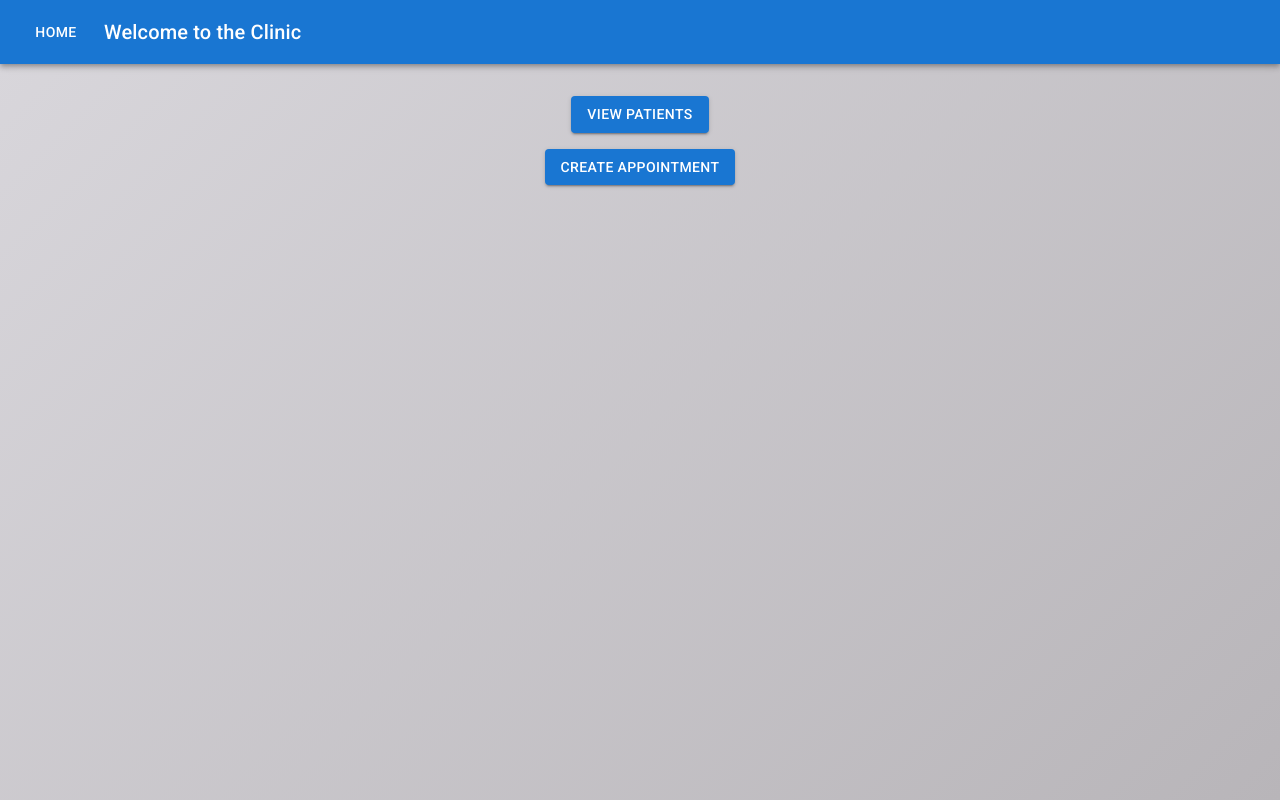
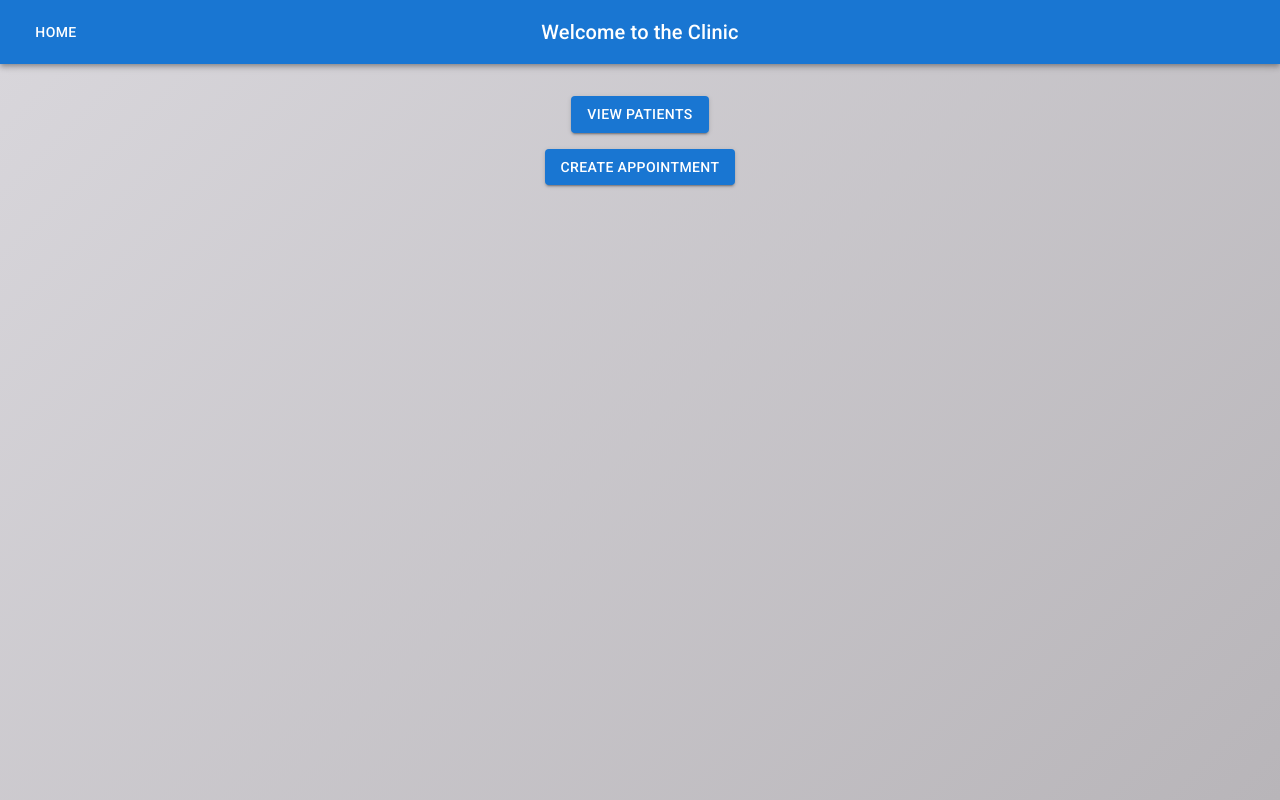
Before and after one commit to crhuff/stride, a React (Vite) app: page / in a window 1280 px wide. Built offline with nearby package versions, Linux system fonts and the light colour scheme.

Commit message:
use back header option

```diff
--- a/src/components/Header/Header.tsx
+++ b/src/components/Header/Header.tsx
@@ -1,9 +1,11 @@
 import { AppBar, Button, Toolbar, Typography } from "@mui/material";
 import { useNavigate } from "react-router-dom";
 import nav from "../../utils/nav";
+import { useHeader } from "../../utils/header/useHeader";
 
 const Header = () => {
   const navigate = useNavigate();
+  const { backButtonVisible } = useHeader();
 
   return (
     <AppBar position="static">
@@ -11,10 +13,20 @@ const Header = () => {
         <Button color="inherit" onClick={() => navigate(nav.toHome())}>
           Home
         </Button>
+        {backButtonVisible && (
+          <Button color="inherit" onClick={() => navigate(-1)}>
+            Back
+          </Button>
+        )}
         <Typography
           variant="h6"
           component="div"
-          sx={{ flexGrow: 1, marginLeft: "1rem" }}
+          sx={{
+            position: "absolute",
+            left: "50%",
+            transform: "translateX(-50%)",
+            width: "max-content",
+          }}
         >
           Welcome to the Clinic
         </Typography>
--- a/src/utils/header/useHeader.tsx
+++ b/src/utils/header/useHeader.tsx
@@ -2,9 +2,7 @@ import React, { createContext, useContext, useState, ReactNode } from "react";
 
 interface HeaderContextProps {
   backButtonVisible: boolean;
-  headerText: string;
   setBackButtonVisible: (visible: boolean) => void;
-  setHeaderText: (text: string) => void;
 }
 
 const HeaderContext = createContext<HeaderContextProps | undefined>(undefined);
@@ -13,15 +11,12 @@ export const HeaderProvider: React.FC<{ children: ReactNode }> = ({
   children,
 }) => {
   const [backButtonVisible, setBackButtonVisible] = useState(false);
-  const [headerText, setHeaderText] = useState("");
 
   return (
     <HeaderContext.Provider
       value={{
         backButtonVisible,
-        headerText,
         setBackButtonVisible,
-        setHeaderText,
       }}
     >
       {children}
--- a/src/views/Appointment/AppointmentDetail.tsx
+++ b/src/views/Appointment/AppointmentDetail.tsx
@@ -7,10 +7,13 @@ import {
 } from "../../utils";
 import ErrorNotification from "../../components/ErrorNotification/ErrorNotification";
 import NoteTable from "../Note/NoteTable";
-import { useState } from "react";
+import { useEffect, useState } from "react";
 import NoteCreateModal from "../Note/modal/NoteCreateModal";
+import { useHeader } from "../../utils/header/useHeader";
 
 const AppointmentDetail = () => {
+  const { setBackButtonVisible } = useHeader();
+
   const patientId = useParams().id as string;
   const appointmentId = useParams().appointmentId as string;
   const appointmentResponse = useGetAppointment(patientId, appointmentId);
@@ -19,6 +22,10 @@ const AppointmentDetail = () => {
 
   const [createNoteModalOpen, setCreateNoteModalOpen] = useState(false);
   const [refetchTrigger, setRefetchTrigger] = useState(0);
+
+  useEffect(() => {
+    setBackButtonVisible(true);
+  }, [setBackButtonVisible]);
 
   if (
     appointmentResponse.error ||
--- a/src/views/Home/Home.tsx
+++ b/src/views/Home/Home.tsx
@@ -1,8 +1,16 @@
 import { Button, Container, Stack } from "@mui/material";
 import { useNavigate } from "react-router-dom";
 import nav from "../../utils/nav";
+import { useHeader } from "../../utils/header/useHeader";
+import { useEffect } from "react";
 
 const Home = () => {
+  const { setBackButtonVisible } = useHeader();
+
+  useEffect(() => {
+    setBackButtonVisible(false);
+  }, [setBackButtonVisible]);
+
   const navigate = useNavigate();
 
   return (
--- a/src/views/Patient/PatientDetail/PatientDetail.tsx
+++ b/src/views/Patient/PatientDetail/PatientDetail.tsx
@@ -3,16 +3,23 @@ import { Box, Button, Card, CardContent, Typography } from "@mui/material";
 import { useGetAppointments, useGetPatient } from "../../../utils";
 import ErrorNotification from "../../../components/ErrorNotification/ErrorNotification";
 import AppointmentTable from "../../Appointment/AppointmentTable";
-import { useState } from "react";
+import { useEffect, useState } from "react";
 import AppointmentCreateModal from "../../Appointment/create/AppointmentCreateModal";
+import { useHeader } from "../../../utils/header/useHeader";
 
 const PatientDetail = () => {
+  const { setBackButtonVisible } = useHeader();
+
   const patientId = useParams().id as string;
   const patientResponse = useGetPatient(patientId);
   const appointmentsResponse = useGetAppointments(patientId);
   const isLoading = patientResponse.loading;
   const [isModalOpen, setModalOpen] = useState(false);
   const [refetchTrigger, setRefetchTrigger] = useState(0);
+
+  useEffect(() => {
+    setBackButtonVisible(true);
+  }, [setBackButtonVisible]);
 
   if (isLoading) {
     return (
--- a/src/views/Patient/Patients.tsx
+++ b/src/views/Patient/Patients.tsx
@@ -1,12 +1,19 @@
-import { useState } from "react";
+import { useEffect, useState } from "react";
 import PatientTable from "./PatientTable";
 import { Box, Typography, Button } from "@mui/material";
 import PatientCreateModal from "./modal/PatientCreateModal";
 import { useNavigate } from "react-router-dom";
 import nav from "../../utils/nav";
 import { useGetPatients } from "../../utils";
+import { useHeader } from "../../utils/header/useHeader";
 
 const Patients = () => {
+  const { setBackButtonVisible } = useHeader();
+
+  useEffect(() => {
+    setBackButtonVisible(true);
+  }, [setBackButtonVisible]);
+
   const navigate = useNavigate();
   const { refetch } = useGetPatients();
   const [isModalOpen, setModalOpen] = useState(false);
```
